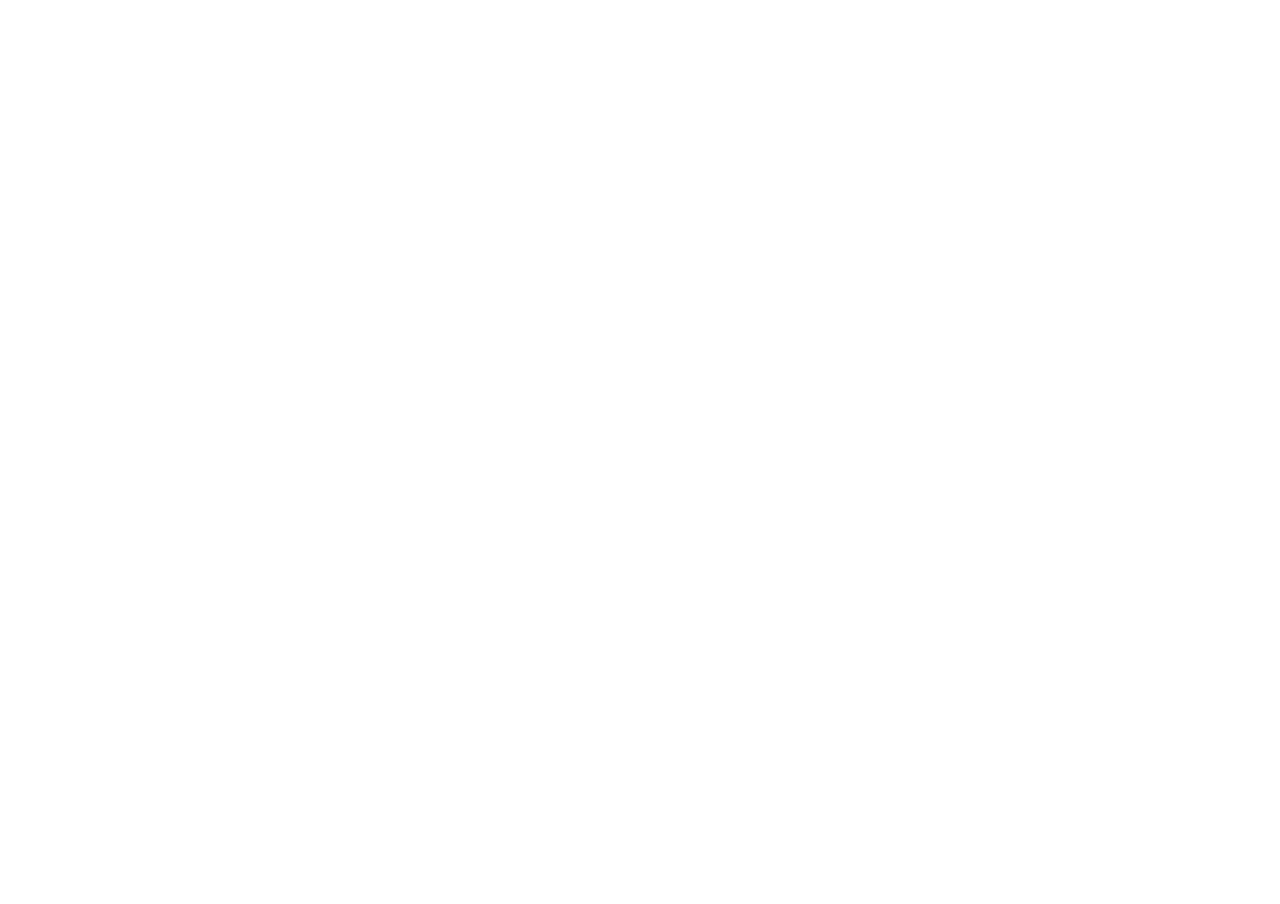
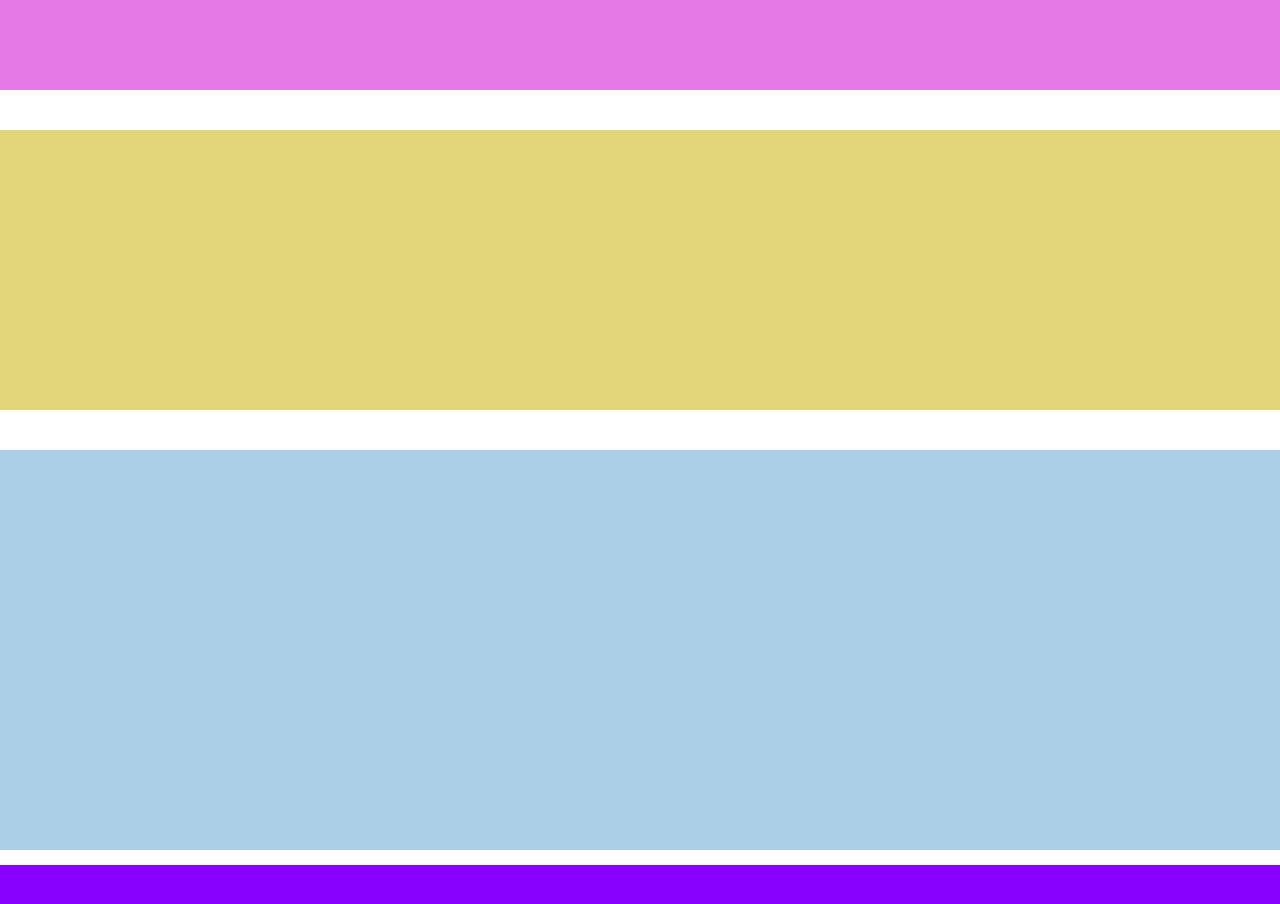
Before and after one commit to Vitto95/htmlcss-struttura-wp, a plain HTML site: page index.html in a window 1280 px wide. Before the commit the page ends 800 px from the top, so only its background shows below. Drawn offline with Linux system fonts and the light colour scheme.

Commit message:
header, main e footer, misure in pixel

```diff
--- a/css/style.css
+++ b/css/style.css
@@ -1,4 +1,4 @@
-/* DEFAULT */
+/* GLOBAL */
 
 * {
   margin: 0;
@@ -12,4 +12,52 @@
   clear: both;
 }
 
-/* DEFAULT */
+/* /GLOBAL */
+
+/* BODY */
+
+body {
+  height: 1000px;
+}
+
+/* /BODY */
+
+/* HEADER */
+
+header {
+  width: 100%;
+  height: 450px;
+}
+
+.logo-and-navbar {
+  height: 90px;
+  background-color: #e579e6;
+}
+
+.introductive-image {
+  height: 280px;
+  background-color: #e1d67a;
+  margin-top: 40px;
+  margin-bottom: 40px;
+}
+
+/* /HEADER */
+
+/* MAIN */
+main {
+  width: 100%;
+  height: 400px;
+  background-color: #abcfe7;
+}
+
+/* /MAIN */
+
+/* FOOTER */
+
+footer {
+  height: 135px;
+  background-color: #8801fe;
+  margin-top: 15px;
+}
+
+/* FOOTER */
--- a/index.html
+++ b/index.html
@@ -5,9 +5,13 @@
   <meta http-equiv="X-UA-Compatible" content="IE=edge">
   <meta name="viewport" content="width=device-width, initial-scale=1.0">
   <title>Struttura Sito Wordpress</title>
+  <link rel="stylesheet" href="css/style.css">
 </head>
 <body>
-  <header></header>
+  <header>
+    <div class="logo-and-navbar"></div>
+    <div class="introductive-image"></div>
+  </header>
   <main></main>
   <footer></footer>
 </body>
```
